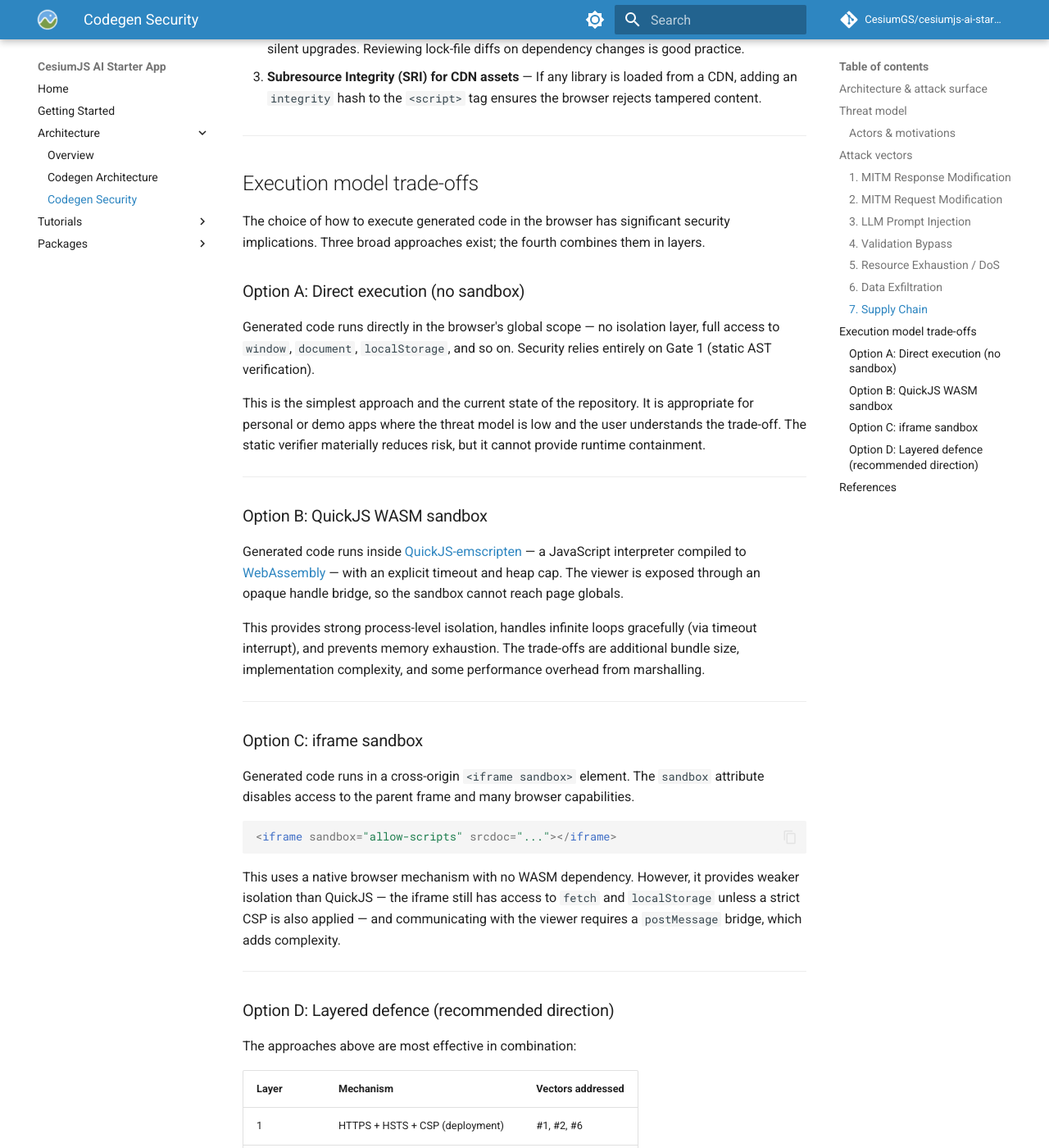
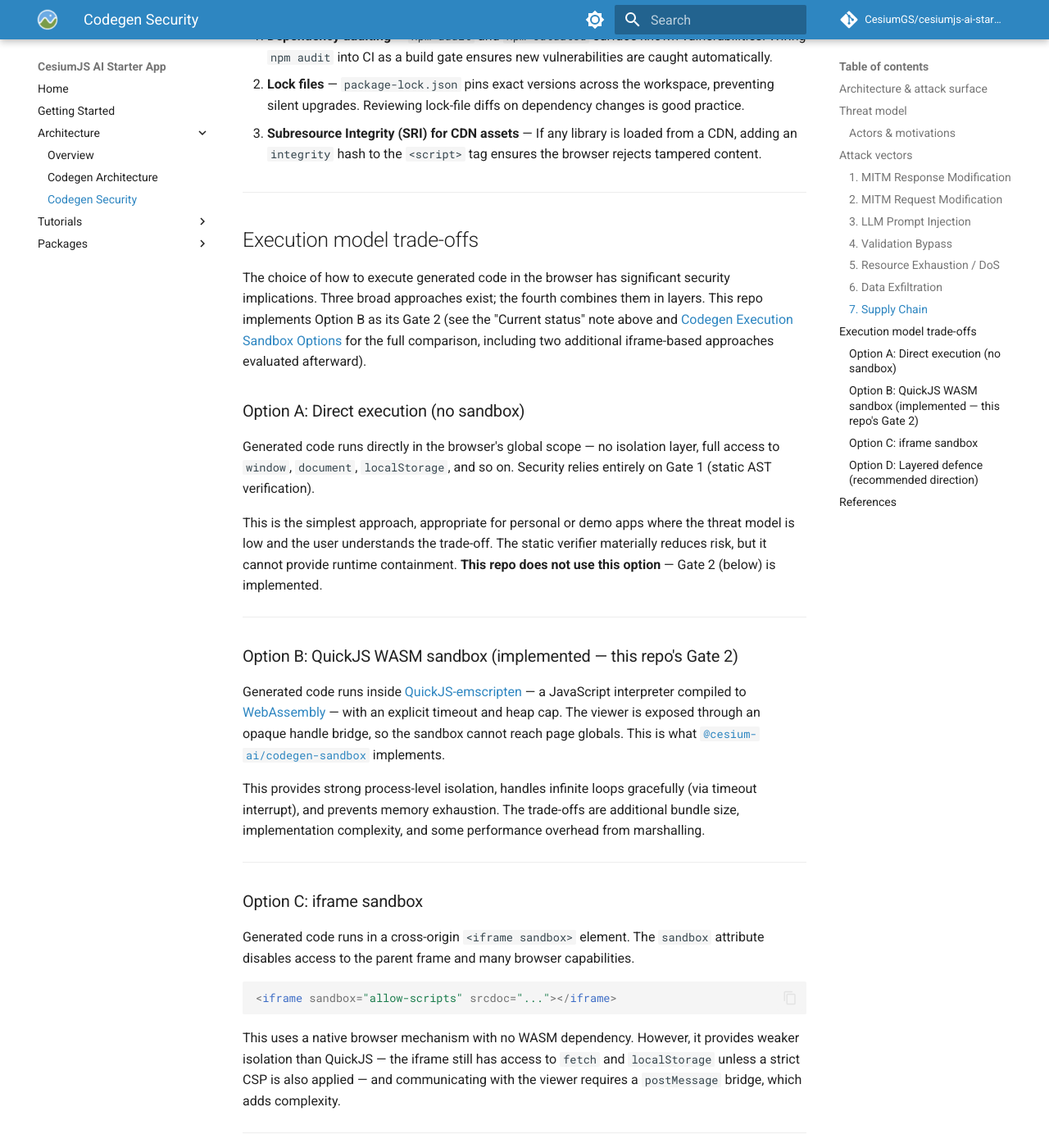
Before and after one commit to CesiumGS/cesiumjs-ai-starter-app, an MkDocs documentation site: the page built from docs/architectures/codegen-tool-security-attacks-vectors.md, in a window 1280 px wide and 1400 px high, scrolled down 6942 px. Shown: the whole window at 82% size. Built offline with MkDocs 1.6.1 and Material for MkDocs 9.7.7, drawn with Linux system fonts in a browser that asks for light colours; comment, search, counter and statistics services are not loaded; some of the changed text lies outside the part shown.

Commit message:
update docs

````diff
--- a/docs/architectures/codegen-tool-security-attacks-vectors.md
+++ b/docs/architectures/codegen-tool-security-attacks-vectors.md
@@ -8,9 +8,11 @@
 For the component architecture and current implementation status of each gate, see the
 [Codegen Architecture](architecture-codegen.md) document.
 
-**Current status:** The pipeline implements Gate 1 (server-side static AST verification).
-Gate 2 (browser-side sandbox isolation) is not yet implemented — verified code is returned
-to the client and executed after user approval, without sandbox isolation.
+**Current status:** The pipeline implements both gates. Gate 1 (server-side static AST
+verification) runs in `@cesium-ai/codegen-cesium`; Gate 2 (browser-side sandbox isolation)
+runs in [`@cesium-ai/codegen-sandbox`](https://github.com/CesiumGS/cesiumjs-ai-starter-app/blob/main/packages/codegen-sandbox/README.md) — verified code is executed inside a fresh
+QuickJS-wasm interpreter, bound to the live `Viewer` only through a guarded, opaque-handle
+bridge, after user approval.
 
 ---
 
@@ -23,8 +25,8 @@
 flowchart TB
     subgraph CLIENT["Browser (untrusted execution surface)"]
         FE["ChatPanel / CesiumGlobe<br/>(frontend)"]
-        subgraph GATE2["GATE 2 — Sandbox Isolation"]
-            SBX["Sandboxed Execution<br/>timeout · memory limit · resource caps"]
+        subgraph GATE2["GATE 2 — Sandbox Isolation (implemented)"]
+            SBX["Sandboxed Execution (@cesium-ai/codegen-sandbox)<br/>timeout · memory limit · resource caps"]
         end
         VIEWER["CesiumJS Viewer<br/>(proxied handles only)"]
     end
@@ -187,9 +189,10 @@
    const result = verifyCesiumCode(code, { allowedSymbols: myAllowedSymbolsList });
    ```
 
-3. **Sandbox execution (Gate 2)** — A runtime sandbox provides a second containment layer
-   for anything the static verifier misses. Code runs isolated from the page's global
-   scope and cannot reach browser APIs directly.
+3. **Sandbox execution (Gate 2)** — The QuickJS-wasm runtime sandbox in
+   `@cesium-ai/codegen-sandbox` provides a second containment layer for anything the static
+   verifier misses. Code runs isolated from the page's global scope and cannot reach browser
+   APIs directly.
 
 ---
 
@@ -225,7 +228,7 @@
 
 ### 5. Resource Exhaustion / DoS
 
-**Where it occurs:** Browser-side code execution (Gate 2 sandbox).
+**Where it occurs:** Browser-side code execution (Gate 2 sandbox, `@cesium-ai/codegen-sandbox`).
 
 Generated code — accidentally or intentionally — could exhaust browser resources through
 infinite loops, deep recursion, memory allocation, or spamming Viewer entities. This only
@@ -265,14 +268,15 @@
 
 Generated code running in the browser's global scope can, in principle, access browser
 APIs: cookies, `localStorage`, `sessionStorage`, geolocation, the clipboard, and same-
-origin `fetch` endpoints. This is primarily a concern for the planned Gate 2 sandbox, which
-removes direct access to these surfaces.
+origin `fetch` endpoints. Gate 2 (`@cesium-ai/codegen-sandbox`) removes direct access to
+these surfaces.
 
 **Mitigations:**
 
-1. **Sandbox isolation (Gate 2)** — The primary control. Generated code runs in an isolated
-   environment without access to the page's global scope, `window`, `document`, or storage
-   APIs. It interacts with the viewer only through a controlled bridge with opaque handles.
+1. **Sandbox isolation (Gate 2)** — The primary control. Generated code runs in the
+   `@cesium-ai/codegen-sandbox` QuickJS-wasm interpreter, isolated from the page's global
+   scope, `window`, `document`, and storage APIs. It interacts with the viewer only through a
+   controlled bridge with opaque handles.
 
 2. **Content Security Policy (deployment)** — A CSP header limits where the browser can
    connect, so even if sandbox isolation is bypassed, `fetch()` to attacker-controlled
@@ -320,7 +324,10 @@
 ## Execution model trade-offs
 
 The choice of how to execute generated code in the browser has significant security
-implications. Three broad approaches exist; the fourth combines them in layers.
+implications. Three broad approaches exist; the fourth combines them in layers. This repo
+implements Option B as its Gate 2 (see the "Current status" note above and
+[Codegen Execution Sandbox Options](../Codegen-execution-sandbox-options.md) for the full
+comparison, including two additional iframe-based approaches evaluated afterward).
 
 ### Option A: Direct execution (no sandbox)
 
@@ -328,18 +335,20 @@
 access to `window`, `document`, `localStorage`, and so on. Security relies entirely on
 Gate 1 (static AST verification).
 
-This is the simplest approach and the current state of the repository. It is appropriate
-for personal or demo apps where the threat model is low and the user understands the
-trade-off. The static verifier materially reduces risk, but it cannot provide runtime
-containment.
+This is the simplest approach, appropriate for personal or demo apps where the threat
+model is low and the user understands the trade-off. The static verifier materially
+reduces risk, but it cannot provide runtime containment. **This repo does not use this
+option** — Gate 2 (below) is implemented.
 
 ---
 
-### Option B: QuickJS WASM sandbox
+### Option B: QuickJS WASM sandbox (implemented — this repo's Gate 2)
 
 Generated code runs inside [QuickJS-emscripten](https://github.com/justjake/quickjs-emscripten) — a JavaScript interpreter compiled to
 [WebAssembly](https://webassembly.org) — with an explicit timeout and heap cap. The viewer is exposed through an
-opaque handle bridge, so the sandbox cannot reach page globals.
+opaque handle bridge, so the sandbox cannot reach page globals. This is what
+[`@cesium-ai/codegen-sandbox`](https://github.com/CesiumGS/cesiumjs-ai-starter-app/blob/main/packages/codegen-sandbox/README.md)
+implements.
 
 This provides strong process-level isolation, handles infinite loops gracefully (via
 timeout interrupt), and prevents memory exhaustion. The trade-offs are additional bundle
--- a/mkdocs.yml
+++ b/mkdocs.yml
@@ -63,6 +63,8 @@
   - Packages:
       - Overview: packages/index.md
       - cesium-ai/codegen-cesium: packages/codegen-cesium/index.md
+      - cesium-ai/codegen-sandbox: packages/codegen-sandbox/index.md
+      - cesium-ai/mcp-tools: packages/mcp-tools/index.md
       - cesium-ai/tools-schemas:
           - Overview: packages/tools-schemas/index.md
           - Tool Catalogue: packages/tools-schemas/tools.md
````
Also changed, not shown: docs/architectures/architecture-codegen.md (+13 -10 lines), docs/packages/codegen-sandbox/index.md (added, +3 -0 lines), docs/packages/index.md (+21 -10 lines), docs/packages/mcp-tools/index.md (added, +3 -0 lines), docs/tutorials/codegen-tool-tutorial.md (+5 -4 lines), packages/mcp-tools/README.md (+2 -2 lines).
